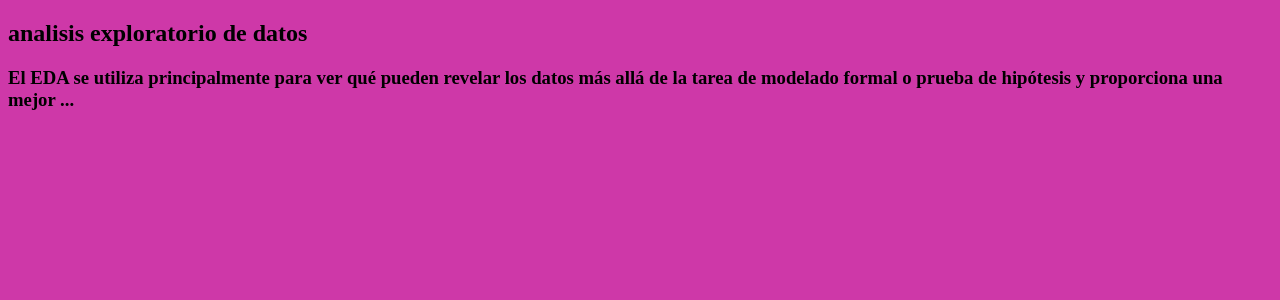
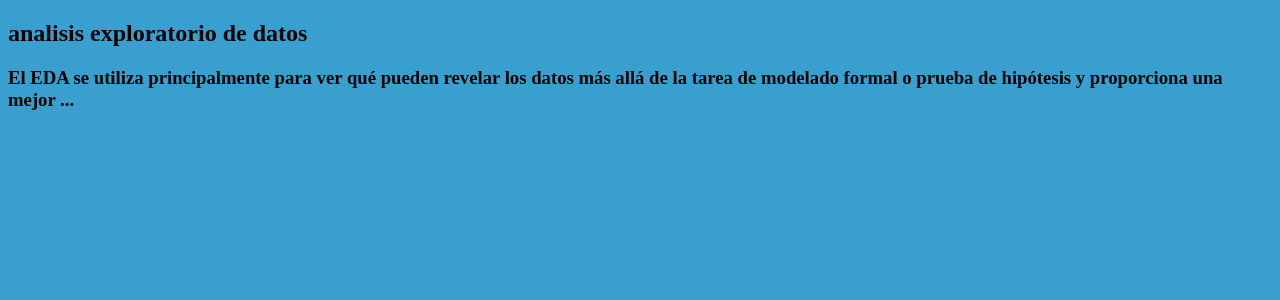
Before and after one commit to riossantos32/trabajoAparte, a React (Vite) app: page / in a window 1280 px wide. Shown: the top 300 px of the page. Built offline with nearby package versions, Linux system fonts and the light colour scheme.

Commit message:
add:index.css

```diff
--- a/package.json
+++ b/package.json
@@ -11,7 +11,8 @@
   },
   "dependencies": {
     "react": "^19.0.0",
-    "react-dom": "^19.0.0"
+    "react-dom": "^19.0.0",
+    "trabajoaparte": "file:"
   },
   "devDependencies": {
     "@eslint/js": "^9.21.0",
--- a/src/index.css
+++ b/src/index.css
@@ -1,3 +1,3 @@
 body{
-  background-color: rgb(206, 56, 168);
+  background-color: rgb(56, 159, 206);
 }
```
Also changed, not shown: src/componentes/Imagenes/fiesta.jpg (added), 1 other file (tests, documents, lock files or other folders).
